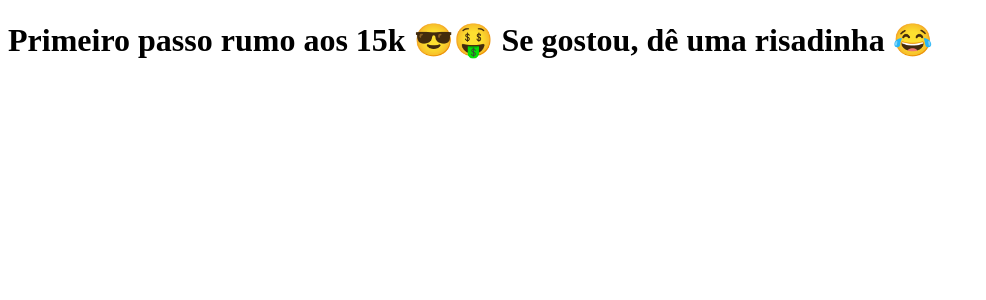
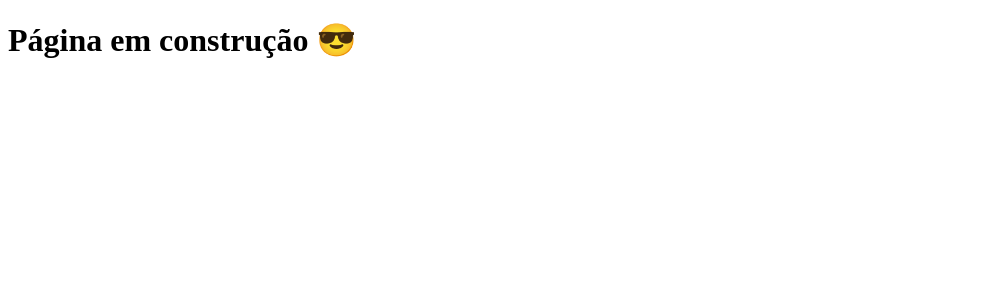
Before and after one commit to cristiano-lira/clone-tabnews, a Next.js app: page / in a window 1280 px wide. Shown: the top 300 px of the page, without its empty margins (0-986 px from the left). Built offline with nearby package versions, Linux system fonts and the light colour scheme.

Commit message:
altera a mensagem da página em construção

```diff
--- a/pages/index.js
+++ b/pages/index.js
@@ -1,15 +1,5 @@
 function Home() {
-  return (
-    <h1>Primeiro passo rumo aos 15k 😎🤑 Se gostou, dê uma risadinha 😂</h1>
-  );
-}
-
-function teste() {
-  console.log("Teste");
-}
-
-function teste2() {
-  console.log("indentação errada");
+  return <h1>Página em construção 😎</h1>;
 }
 
 export default Home;
```
